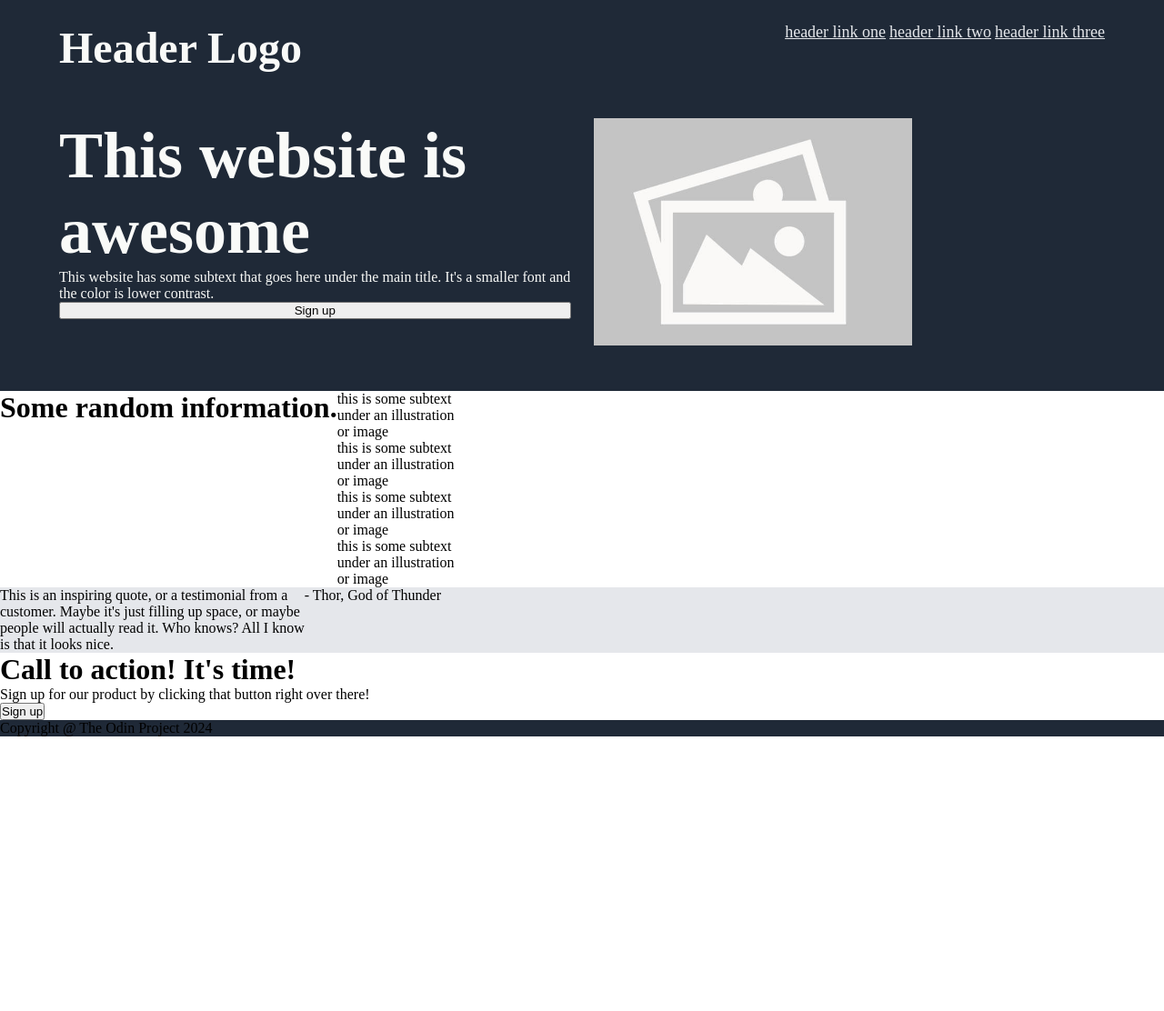
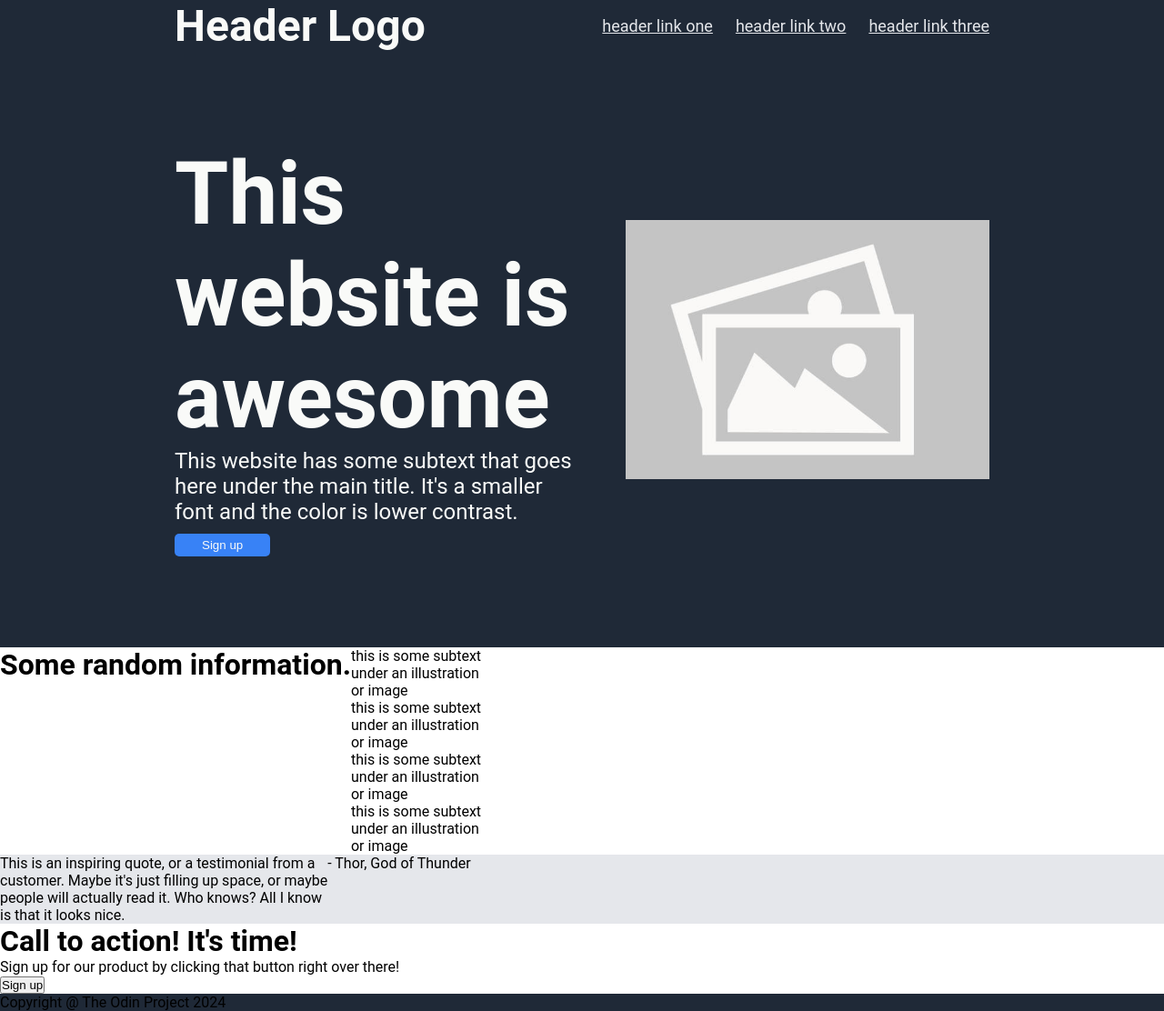
Before and after one commit to jharwick23/Flexbox_CSS_test, a plain HTML site: page index.html in a window 1280 px wide. Shown: the whole page at 91% size. Before the commit the page ends 810 px from the top, so only its background shows below. Drawn offline with Linux system fonts and the light colour scheme.

Commit message:
Restore backup files

```diff
--- a/index.html
+++ b/index.html
@@ -11,11 +11,11 @@
                 <div class = "header-logo">
                     <h1>Header Logo</h1>
                 </div>
-                <nav class="header-navagation">
+                <div class="nav">
                     <a href="#link1" class="header-link">header link one</a>
                     <a href="#link2" class="header-link">header link two</a>
                     <a href="#link3" class="header-link">header link three</a>
-                </nav>
+                </div>
             </div>
             <main class="main-content">
                 <div class="text-content">
--- a/styles.css
+++ b/styles.css
@@ -1,77 +1,87 @@
+body {
+    font-family: "Roboto", sans-serif;
+}
+
 * {
+    box-sizing: border-box;
     margin: 0;
     padding: 0;
-    box-sizing: border-box;
-    font: Roboto;
 }
 
-.header-container, .footer-container {
+/*header--style*/
+.header-container {
+    display: flex;
+    flex-direction: column;
     background: #1F2937;
-    display: flex;
-    flex: 1 1 auto;
+    align-items: center;
+    padding: 0 15%
+}
+
+.second-header-container, .main-content {
+    display: flex;;
+    flex-direction: row;
+    align-items: center;
+    width: 100%;
 }
 
 .second-header-container {
-    display: flex;
-    flex-direction: row;
     justify-content: space-between;
-    margin-bottom: 50px;
 }
 
-.header-logo{
-    display: flex;
+.header-logo {
     font-size: 24px;
     color: #F9FAF8;
 }
 
-.header-navigation {
+.nav {
     display: flex;
-    gap: 20px;
-    flex-direction: row;
+    gap: 25px;
 }
 
 .header-link {
     font-size: 18px;
-    color:#e5e7eb;
+    color: #e5e7eb;
 }
 
 .main-content {
     display: flex;
-    flex-direction: row;
+    padding: 100px 0;
+    justify-content: space-between;
+    width: 100%;
 }
 
-.text-content {
-    display: flex;
-    margin-right: 25px;
-    flex-direction: column;
-    flex: 1;
-}
-
-.main-title {
-    display: flex;
-    font-weight: 900;
-    font-size: 36px;
-    color: #F9FAF8;
-}
-
-.body-paragraph {
-    display: flex;
-    color:#F9FAF8;
+.image-content img {
+    width: 400px;
+    height: auto;
 }
 
 .image-content {
     display: flex;
-    flex: 1;
-    height: 250px;
-    width: 250px;
+    justify-content: flex-end;
 }
 
-.header-container {
-    flex-direction: column;
-    padding-top: 25px;
-    padding-bottom: 50px;
-    padding-left: 65px;
-    padding-right: 65px;
+.text-content {
+    max-width: 50%;
+}
+
+.main-title {
+    font-size: 48px;
+    color: #F9FAF8;
+    font-weight: 900;
+}
+
+.body-paragraph {
+    font-size: 24px;
+    color:#F9FAF8;
+    margin-bottom: 10px;
+}
+
+.sign-up-button {
+    background-color: #3882F6;
+    color: #F9FAF8;
+    padding: 5px 30px;
+    border-radius: 5px;
+    border: none;
 }
 
 .info-container {
@@ -90,3 +100,9 @@
     display: flex;
     flex: 1 1 auto;
 }
+
+.footer-container {
+    background: #1F2937;
+    display: flex;
+    flex: 1 1 auto;
+}
```
